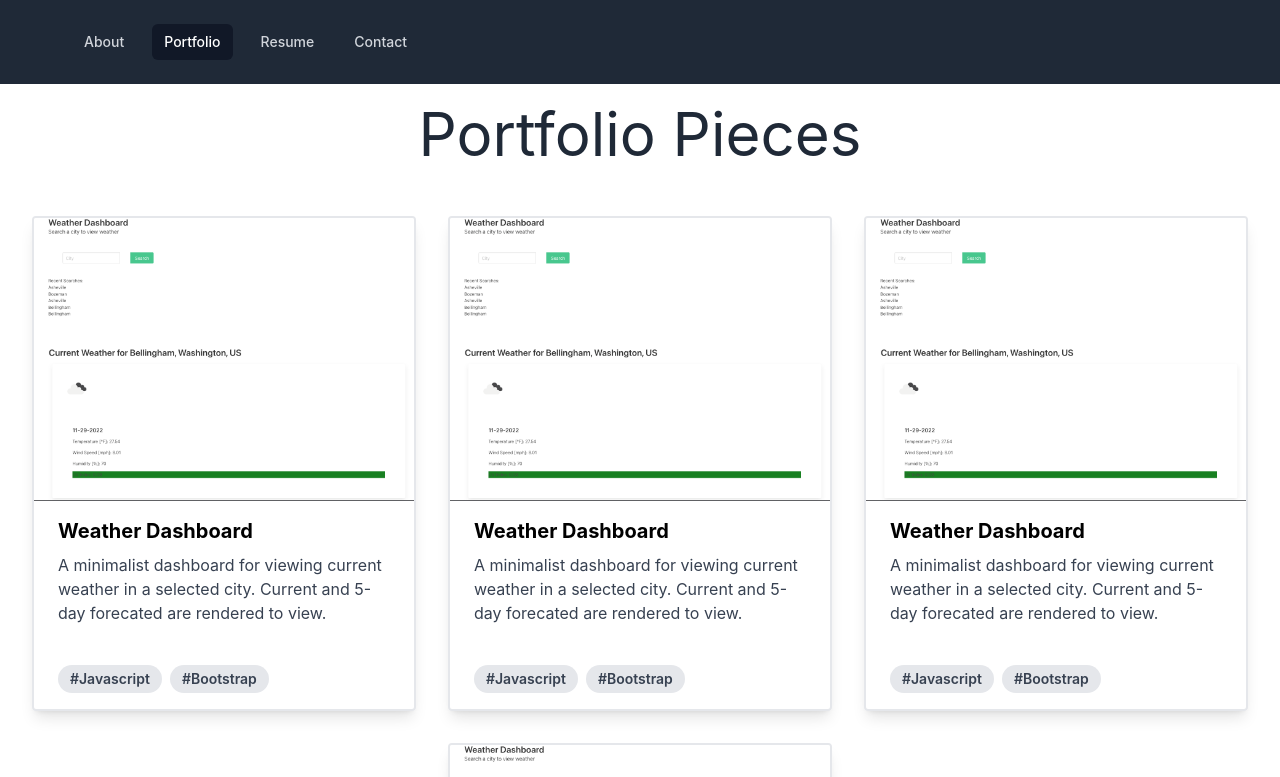
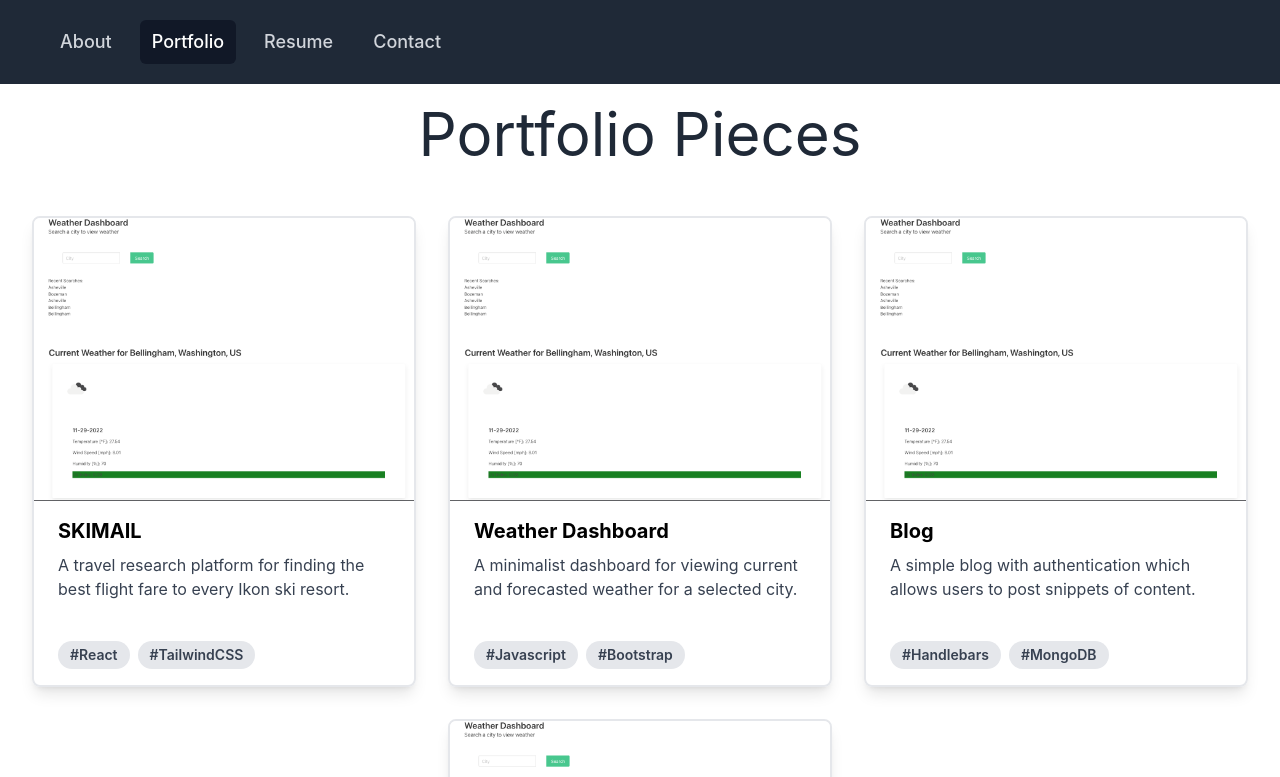
Before and after one commit to macgreene14/macgreene.com, a Next.js app: page /portfolio in a window 1280 px wide. Shown: the top 777 px of the page. Built offline with nearby package versions, Linux system fonts and the light colour scheme.

Commit message:
SSG Export

```diff
--- a/components/navbar.js
+++ b/components/navbar.js
@@ -35,7 +35,7 @@ export default function Navbar({ children }) {
       <Disclosure as="nav" className="bg-gray-800">
         {({ open }) => (
           <>
-            <div className="mx-auto max-w-7xl px-2 sm:px-6 lg:px-8">
+            <div className="mx-auto max-w-7xl px-2">
               <div className="relative flex h-16 items-center justify-between">
                 <div className="absolute inset-y-0 left-0 flex items-center sm:hidden">
                   {/* Mobile menu button*/}
@@ -59,7 +59,7 @@ export default function Navbar({ children }) {
                             item.current
                               ? "bg-gray-900 text-white"
                               : "text-gray-300 hover:bg-gray-700 hover:text-white",
-                            "px-3 py-2 rounded-md text-sm font-medium"
+                            "px-3 py-2 rounded-md text-lg font-medium"
                           )}
                           aria-current={item.current ? "page" : undefined}
                         >
--- a/package.json
+++ b/package.json
@@ -4,7 +4,7 @@
   "private": true,
   "scripts": {
     "dev": "next dev",
-    "build": "next build",
+    "build": "next build && next export",
     "start": "next start",
     "lint": "next lint"
   },
--- a/pages/contact.js
+++ b/pages/contact.js
@@ -14,7 +14,6 @@ export default function Contact() {
             id="email"
             className="opacity-0 fixed top-0 left-0 w-0 h-0"
             placeholder=""
-            required
           />
           {/* --- */}
           <label>Email</label>
--- a/pages/index.js
+++ b/pages/index.js
@@ -1,6 +1,7 @@
 import Head from "next/head";
 import Image from "next/image";
 import Navbar from "../components/navbar";
+import motorcycle from "../public/assets/img/motorcycle.png";
 
 export default function Home() {
   return (
@@ -13,15 +14,12 @@ export default function Home() {
         />
         <link rel="icon" href="/favicon.ico" />
       </Head>
+      <div className="bg-cover bg-[url('../public/assets/img/motorcycle.png')]"></div>
       <h1 className="text-gray-800 font-normal text-3xl sm:text-5xl md:text-6xl my-2 sm:my-5 text-center">
-        About Mac
+        {" "}
+        Hello
       </h1>
-      <p className="text-gray-800 font-normal text-base sm:text-lg md:text-xl m-auto max-w-2xl text-center">
-        Mac Greene is an aspiring web developer based out of Nashville, TN. He
-        received a B.S. in Engineering from Fort Lewis College in Durango,
-        Colorado. Since graduating, Mac has worked as a project engineering for
-        Nextracker; a leading provider of utility racking systems.{" "}
-      </p>
+      <p className="text-gray-800 font-normal text-base sm:text-lg md:text-xl m-auto max-w-2xl text-center"></p>
     </div>
   );
 }
--- a/pages/portfolio.js
+++ b/pages/portfolio.js
@@ -1,4 +1,5 @@
 import screenshot1 from "../public/assets/img/weather-dashboard.png";
+
 export default function Portfolio() {
   console.log(screenshot1);
   return (
@@ -8,7 +9,31 @@ export default function Portfolio() {
       </h1>
       <section className="flex flex-wrap justify-center p-4">
         {/* Card 1 */}
-        <div className="max-w-sm rounded overflow-hidden shadow-lg border-2 m-4 ">
+        <div className="max-w-sm rounded-lg overflow-hidden shadow-lg border-2 m-4 ">
+          <img
+            className="w-full"
+            src={screenshot1.src}
+            alt="weather-dashboard"
+          />
+          <div className="px-6 py-4">
+            <div className="font-bold text-xl mb-2">SKIMAIL</div>
+            <p className="text-gray-700 text-base">
+              A travel research platform for finding the best flight fare to
+              every Ikon ski resort.
+            </p>
+          </div>
+          <div className="px-6 pt-4 pb-2">
+            <span className="inline-block bg-gray-200 rounded-full px-3 py-1 text-sm font-semibold text-gray-700 mr-2 mb-2">
+              #React
+            </span>
+            <span className="inline-block bg-gray-200 rounded-full px-3 py-1 text-sm font-semibold text-gray-700 mr-2 mb-2">
+              #TailwindCSS
+            </span>
+          </div>
+        </div>
+
+        {/* Card 2 */}
+        <div className="max-w-sm rounded-lg overflow-hidden shadow-lg border-2  m-4 ">
           <img
             className="w-full"
             src={screenshot1.src}
@@ -17,32 +42,8 @@ export default function Portfolio() {
           <div className="px-6 py-4">
             <div className="font-bold text-xl mb-2">Weather Dashboard</div>
             <p className="text-gray-700 text-base">
-              A minimalist dashboard for viewing current weather in a selected
-              city. Current and 5-day forecated are rendered to view.
-            </p>
-          </div>
-          <div className="px-6 pt-4 pb-2">
-            <span className="inline-block bg-gray-200 rounded-full px-3 py-1 text-sm font-semibold text-gray-700 mr-2 mb-2">
-              #Javascript
-            </span>
-            <span className="inline-block bg-gray-200 rounded-full px-3 py-1 text-sm font-semibold text-gray-700 mr-2 mb-2">
-              #Bootstrap
-            </span>
-          </div>
-        </div>
-
-        {/* Card 2 */}
-        <div className="max-w-sm rounded overflow-hidden shadow-lg border-2  m-4 ">
-          <img
-            className="w-full"
-            src={screenshot1.src}
-            alt="weather-dashboard"
-          />
-          <div className="px-6 py-4">
-            <div className="font-bold text-xl mb-2">Weather Dashboard</div>
-            <p className="text-gray-700 text-base">
-              A minimalist dashboard for viewing current weather in a selected
-              city. Current and 5-day forecated are rendered to view.
+              A minimalist dashboard for viewing current and forecasted weather
+              for a selected city.
             </p>
           </div>
           <div className="px-6 pt-4 pb-2">
@@ -56,38 +57,38 @@ export default function Portfolio() {
         </div>
 
         {/* Card 3 */}
-        <div className="max-w-sm rounded overflow-hidden shadow-lg border-2  m-4">
+        <div className="max-w-sm rounded-lg overflow-hidden shadow-lg border-2  m-4">
           <img
             className="w-full"
             src={screenshot1.src}
             alt="weather-dashboard"
           />
           <div className="px-6 py-4">
-            <div className="font-bold text-xl mb-2">Weather Dashboard</div>
+            <div className="font-bold text-xl mb-2">Blog</div>
             <p className="text-gray-700 text-base">
-              A minimalist dashboard for viewing current weather in a selected
-              city. Current and 5-day forecated are rendered to view.
+              A simple blog with authentication which allows users to post
+              snippets of content.
             </p>
           </div>
           <div className="px-6 pt-4 pb-2">
             <span className="inline-block bg-gray-200 rounded-full px-3 py-1 text-sm font-semibold text-gray-700 mr-2 mb-2">
-              #Javascript
+              #Handlebars
             </span>
             <span className="inline-block bg-gray-200 rounded-full px-3 py-1 text-sm font-semibold text-gray-700 mr-2 mb-2">
-              #Bootstrap
+              #MongoDB
             </span>
           </div>
         </div>
 
         {/* Card 4 */}
-        <div className="max-w-sm rounded overflow-hidden shadow-lg border-2  m-4 ">
+        <div className="max-w-sm rounded-lg overflow-hidden shadow-lg border-2  m-4 ">
           <img
             className="w-full"
             src={screenshot1.src}
             alt="weather-dashboard"
           />
           <div className="px-6 py-4">
-            <div className="font-bold text-xl mb-2">Weather Dashboard</div>
+            <div className="font-bold text-xl mb-2">Novelty Book Swap</div>
             <p className="text-gray-700 text-base">
               A minimalist dashboard for viewing current weather in a selected
               city. Current and 5-day forecated are rendered to view.
--- a/pages/resume.js
+++ b/pages/resume.js
@@ -2,23 +2,25 @@ import resume from "../public/assets/img/resume.png";
 
 export default function Resume() {
   const handleDownload = () => {
-    resume.blob().then((blob) => {
-      const fileURL = window.URL.createObjectURL(blob);
-      let alink = document.createElement("a");
-      alink.href = fileURL;
-      alink.download = "MacGreeneResume2023.pdf";
-      alink.click();
+    fetch("../public/assets/pdf/resume.pdf").then((response) => {
+      response.blob().then((blob) => {
+        const fileURL = window.URL.createObjectURL(blob);
+        let alink = document.createElement("a");
+        alink.href = fileURL;
+        alink.download = "MacGreeneResume2023.pdf";
+        alink.click();
+      });
     });
   };
   return (
-    <div className="bg flex flex-col items-center">
+    <div className="bg flex flex-col items-center  overflow-x-auto">
       <button
         onClick={handleDownload}
-        className="bg-transparent hover:bg-blue-500 text-blue-700 font-semibold hover:text-white py-2 px-4 border border-blue-500 hover:border-transparent rounded"
+        className="bg-blue-200 bg-opacity-50 hover:bg-blue-500 text-blue-700 font-semibold hover:text-white m-4 py-2 px-4 border border-blue-500 hover:border-transparent rounded"
       >
         Download PDF
       </button>
-      <img src={resume.src} className="w-screen" />
+      <img src={resume.src} className="h-screen border-4 mb-4 min-w-min" />
     </div>
   );
 }
```
Also changed, not shown: public/assets/img/motorcycle.png (added).
